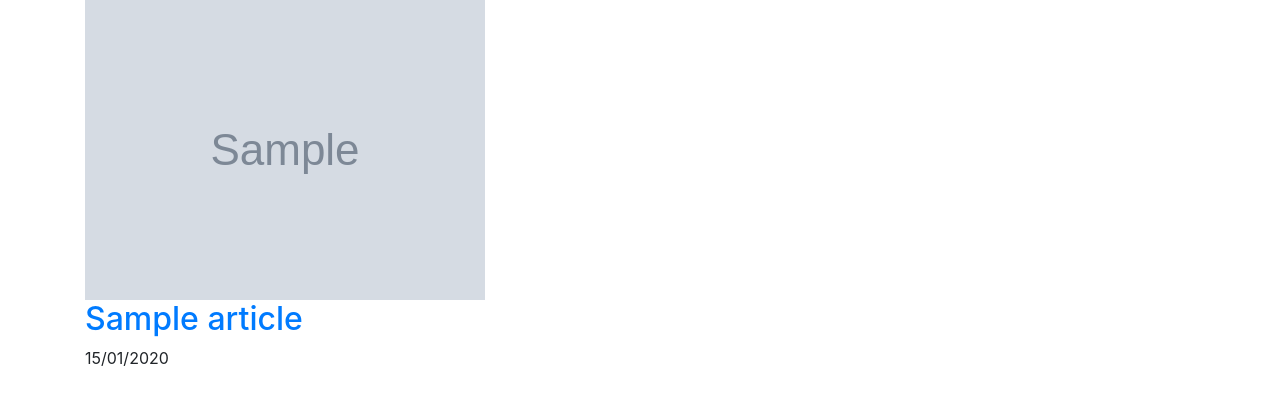
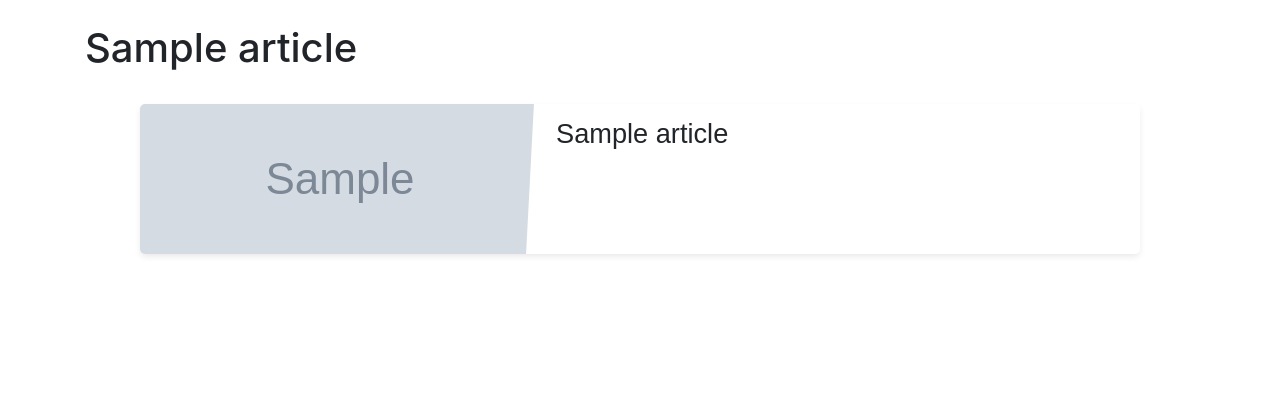
Before and after one commit to theoDELAS/Challenge-48h-B2, a Symfony app: template release/templates/articles/index.html.twig in a window 1280 px wide. Shown: the top 405 px of the page. Run offline with Twig, Linux system fonts and the light colour scheme; the template is opened without the code that fills it: most values are stand-ins (such as "Sample title", 1, 10 or a date in 2020); grey boxes marked "Sample" are stand-in pictures; some libraries are stand-ins or nearby versions.

Commit message:
:lipstick: Ajout d'une vue sur les annonces

```diff
--- a/release/src/Controller/ArticleController.php
+++ b/release/src/Controller/ArticleController.php
@@ -23,6 +23,8 @@
     {
         return $this->render('articles/index.html.twig', ['articles' => $articleCategory]);
     }
+
+
 
     public function add(Request $request)
     {
--- a/release/templates/articles/index.html.twig
+++ b/release/templates/articles/index.html.twig
@@ -4,15 +4,35 @@
 
 {% block body %}
     <div class="container">
-        <div class="row">
-            {% for article in articles.articles %}
-                <div class="col s12 m4 l3">
-                    <div class="article-card">
-                        <img src="{{ asset('images/' ~ article.picture) }}" class="responsive-img">
-                        <h2><a href="{{ path('article_show', {'id': article.id}) }}">{{ article.title }}</a></h2>
-                        <span class="date">{{ article.PublicationDate|date('d/m/Y') }}</span>
-                    </div>
+
+    <div class="row my-4">
+        <div class="col-md-6">
+            <h1 class="">{{ articles.label }}</h1>
+        </div>
+
+    </div>
+
+        {% for article in articles.articles %}
+            <div class="blog-card">
+                <div class="meta">
+                    <div class="photo" style="background-image: url({{ asset('images/' ~ article.picture) }})"></div>
+                    <ul class="details">
+                        <li class="author"><i class="fas fa-user-tie"></i>  {{ article.user.username }}</li>
+                        <li class="date my-3"><i class="fas fa-clock"></i>  le {{ article.publicationDate | date('d/m/Y') }}</li>
+                        <li>
+                            {% if app.user %}
+                                {% if app.user.username == article.user.username %}
+                                    <a href="{{ path('article_edit', {'id': article.id}) }}" class="btn btn-primary btn-sm mt-2">Modifier</a>
+                                    <a href="{{ path('article_delete', {'id': article.id}) }}" class="btn btn-danger btn-sm mt-2">Supprimer</a>
+                                {% endif %}
+                            {% endif %}
+                        </li>
+                    </ul>
                 </div>
+                <div class="description">
+                    <h1>{{ article.title }}</h1>
+                </div>
+            </div>
             {% endfor %}
         </div>
     </div>
```
